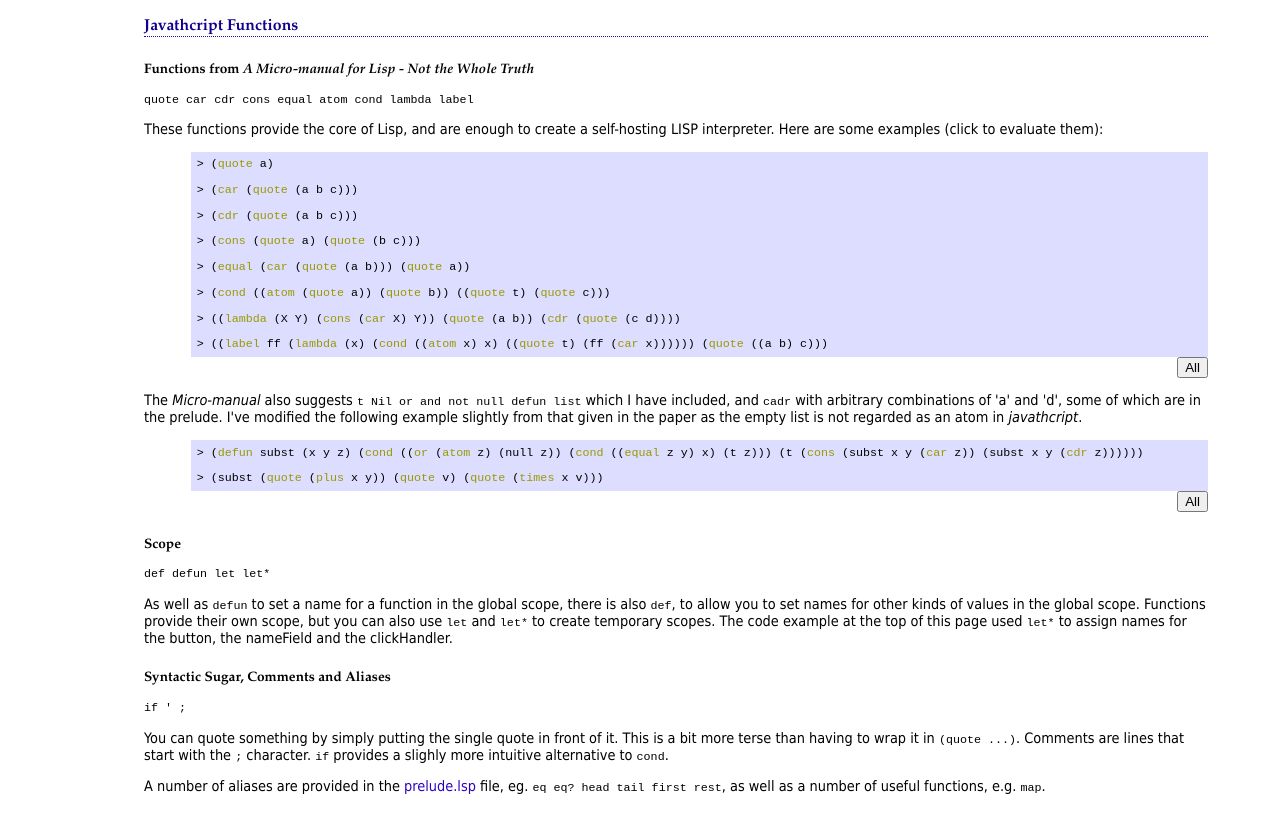
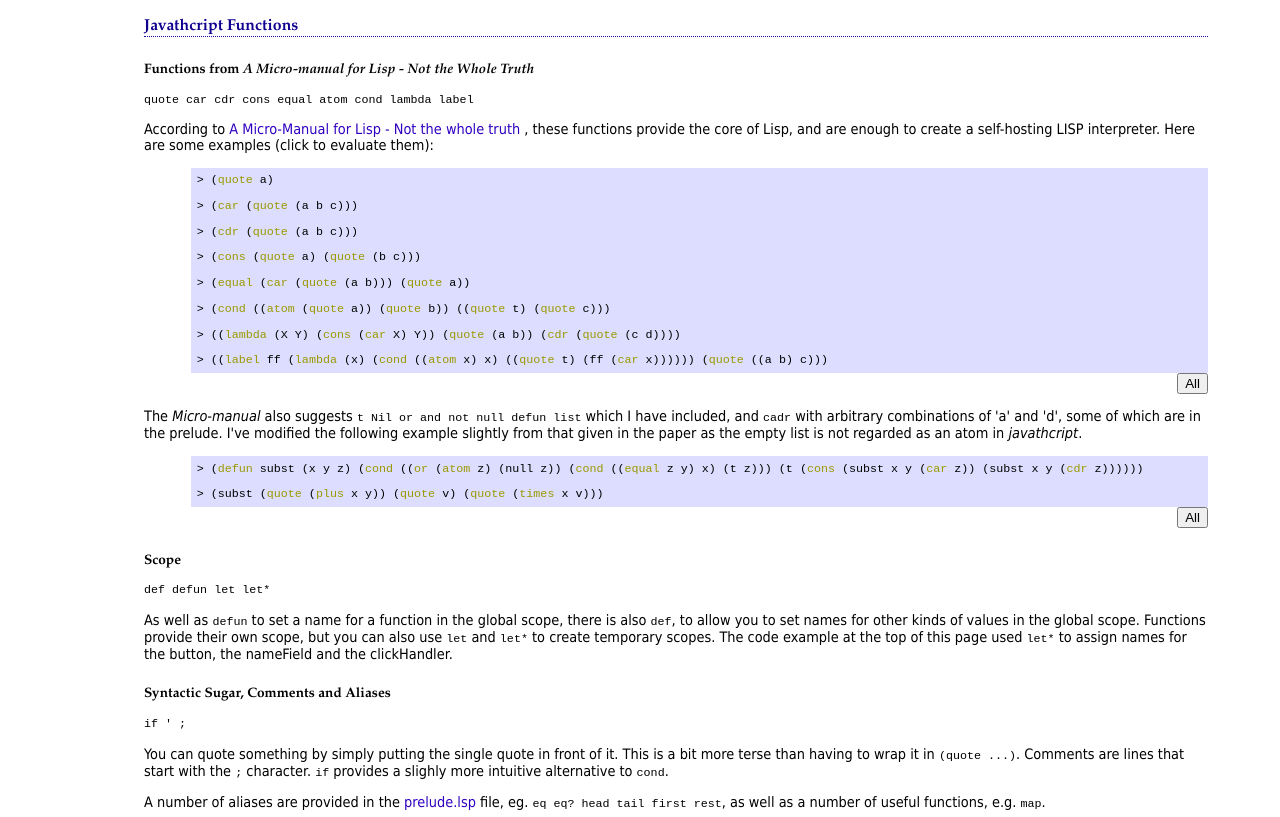
Before and after one commit to kybernetikos/Javathcript, a plain HTML site: page index.html in a window 1280 px wide. Shown: the part 920-1737 px from the top of the page. Drawn offline with Linux system fonts and the light colour scheme; no server answers.

Commit message:
Minor change to see if I get a github notification with jekyll turned off

```diff
--- a/index.html
+++ b/index.html
@@ -147,7 +147,7 @@
 	<a name="functions-basic"><h3>Functions from <em>A Micro-manual for Lisp - Not the Whole Truth</em></h3></a>
 
 	<code>quote car cdr cons equal atom cond lambda label</code>
-	<p>These functions provide the core of Lisp, and are enough to create a self-hosting LISP interpreter.  Here are some examples (click to evaluate them):</p>
+	<p>According to <a href="http://scholar.google.co.uk/scholar?cluster=8012033452170110322&hl=en&as_sdt=2000">A Micro-Manual for Lisp - Not the whole truth</a> , these functions provide the core of Lisp, and are enough to create a self-hosting LISP interpreter.  Here are some examples (click to evaluate them):</p>
 	<script type="text/javascript">
 		insertExamples([
 				         "(quote a)",
```
